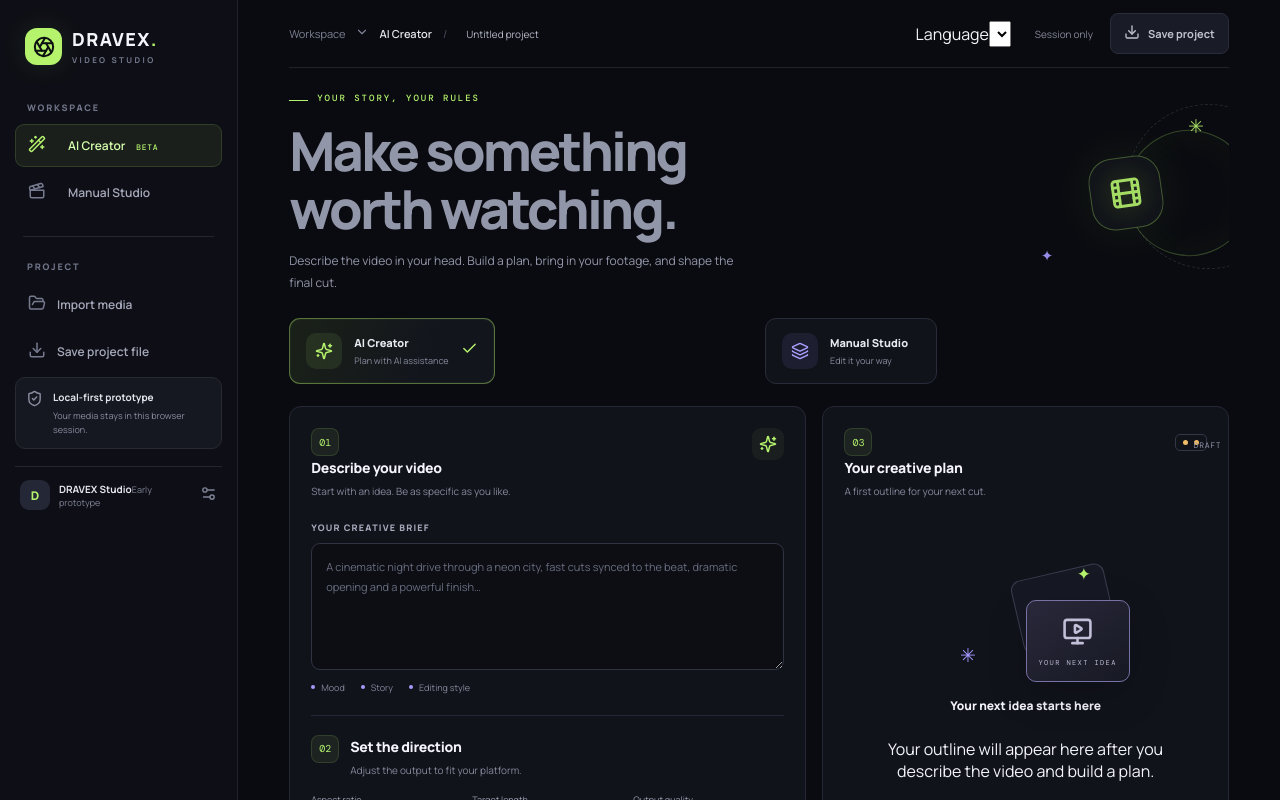
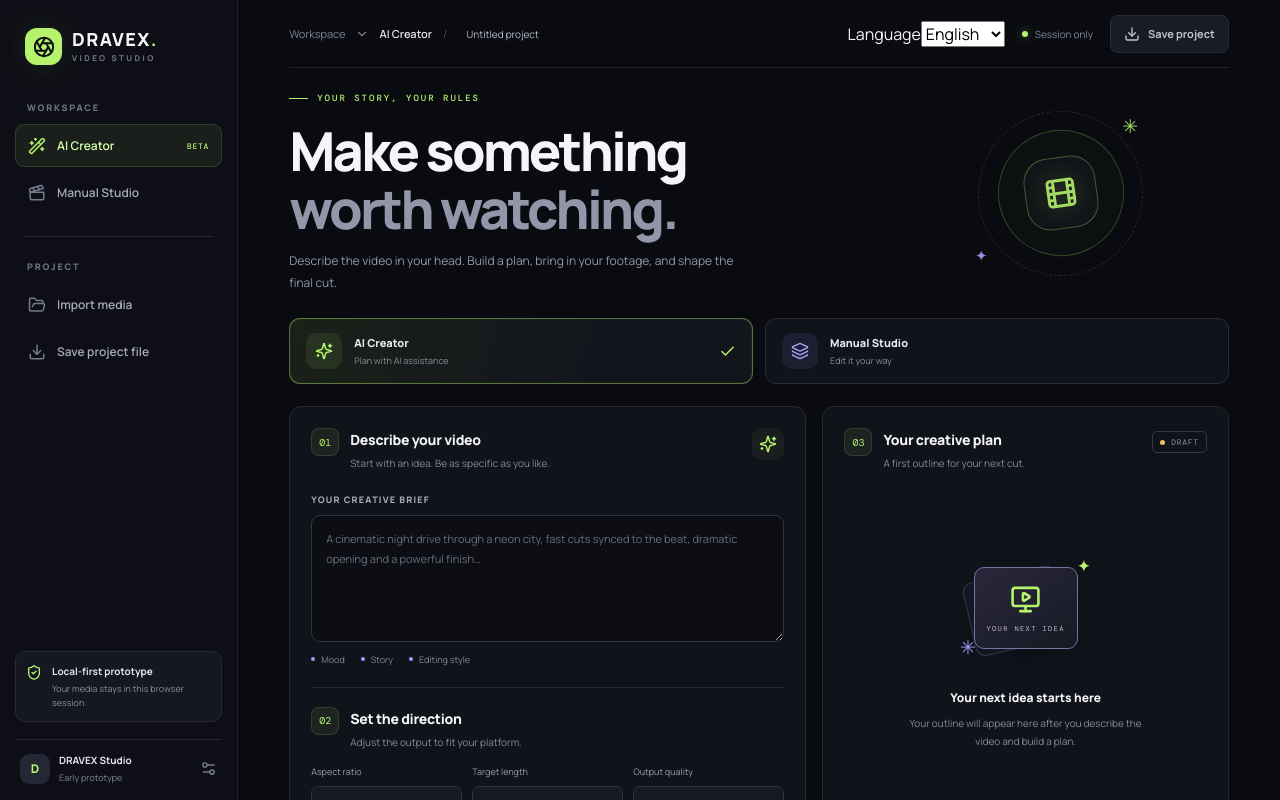
Before and after one commit to mlbbgame/dravex-ai-video-editor, a React (Vite) app: page / in a window 1280 px wide. Shown: the top 800 px of the page. Built offline with nearby package versions, Linux system fonts and the light colour scheme.

Commit message:
fix: preserve valid translated child elements

```diff
--- a/src/App.tsx
+++ b/src/App.tsx
@@ -26,7 +26,7 @@ function translateText(value: string, language: Language): string {
 }
 function localize(node: ReactNode, language: Language): ReactNode {
   if (typeof node === "string") return translateText(node, language);
-  if (Array.isArray(node)) return node.map((child, index) => <span key={index}>{localize(child, language)}</span>);
+  if (Array.isArray(node)) return node.map((child) => localize(child, language));
   if (!isValidElement(node)) return node;
   const props = node.props as Record<string, unknown>;
   const nextProps: Record<string, unknown> = {};
```
